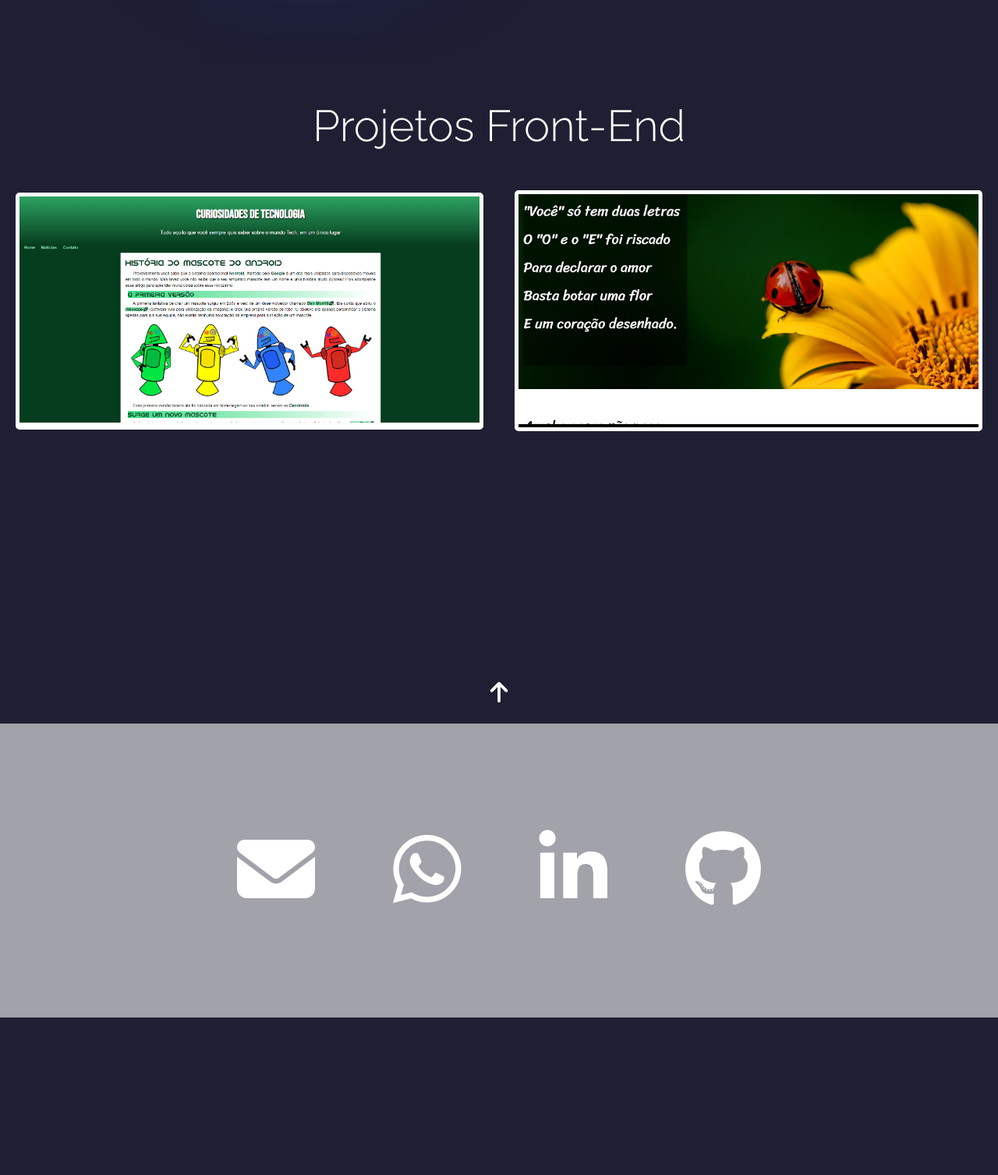
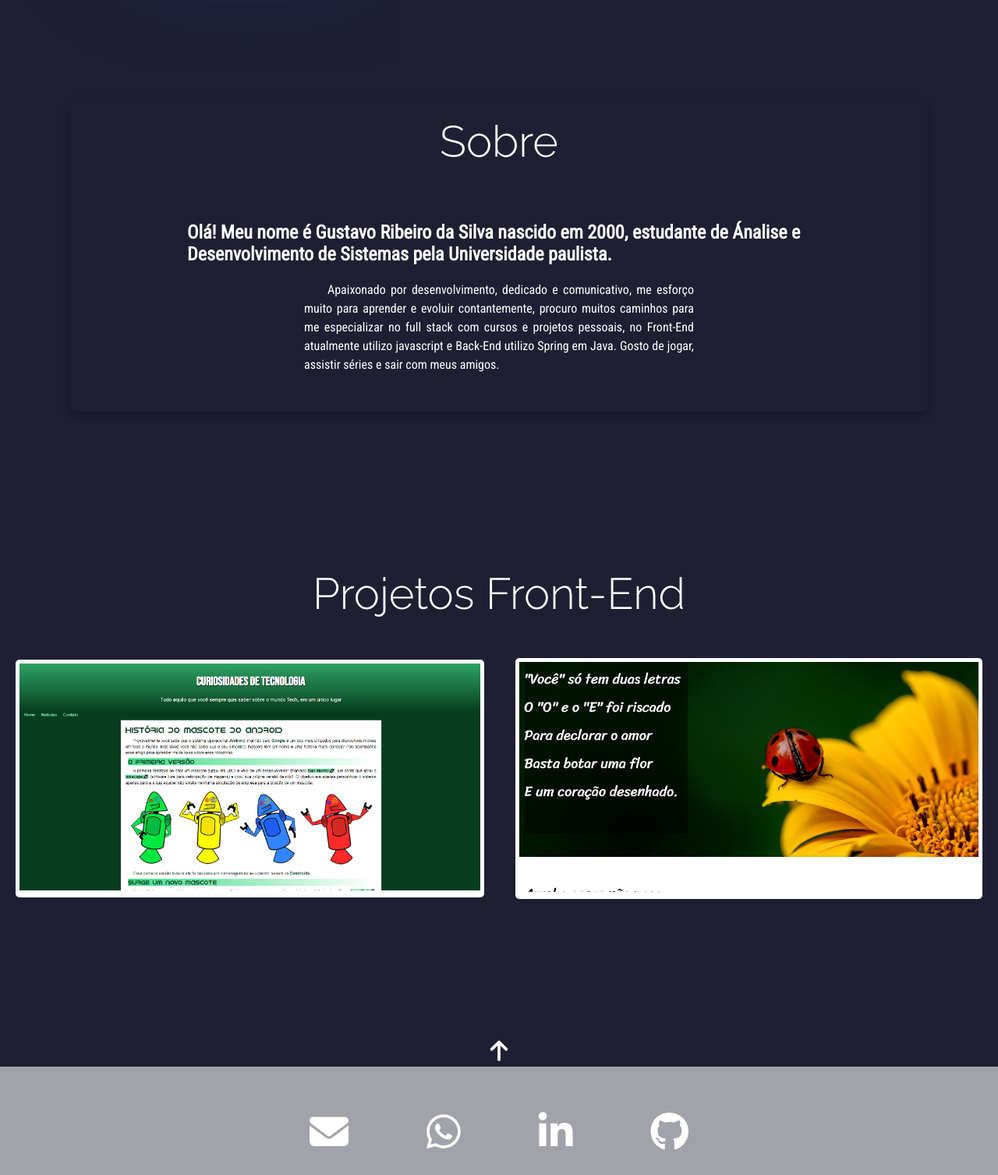
Before and after one commit to Guhfrontend/Codigo, a plain HTML site: page projetos/Portifólio/index.html in a window 1280 px wide. Shown: the part 680-2187 px from the top of the page at 78% size. Before the commit the page ends 1985 px from the top, so only its background shows below. Drawn offline with Linux system fonts and the light colour scheme.

Commit message:
atualizando portfólio

```diff
--- a/projetos/Portifólio/index.html
+++ b/projetos/Portifólio/index.html
@@ -3,15 +3,16 @@
 <head>
     <meta charset="UTF-8">
     <meta name="viewport" content="width=device-width, initial-scale=1.0">
-    <title>Portifólio</title>
+    <title>Portfólio</title>
     <link rel="stylesheet" href="style.css">
+    <link rel="shortcut icon" href="Imagem/icon-256x256.png" type="image/x-icon">
     <script src="https://kit.fontawesome.com/88b0b5e7cb.js" crossorigin="anonymous"></script>
 </head>
 <body>
     <nav id="navegacao">
         <ul class="links">
+            <li><a href="#Sobre" class="link">Sobre</a></li>
             <li><a href="#projetos" class="link">Projetos</a></li>
-            <li><a href="#" class="link">Sobre</a></li>
             <li><a href="#Contato" class="link">Contato</a></li>
         </ul>
     </nav>
@@ -25,6 +26,12 @@
             </div>
         </div>
     </header>
+    <section id="Sobre">
+        <h1>Sobre</h1>
+        <h2>Olá! Meu nome é Gustavo Ribeiro da Silva nascido em 2000, estudante de Ánalise e Desenvolvimento de Sistemas pela Universidade paulista.</h2>
+        <p>Apaixonado por desenvolvimento, dedicado e comunicativo, me esforço muito para aprender e evoluir contantemente, procuro muitos caminhos para me especializar no full stack com cursos e projetos pessoais, no Front-End atualmente utilizo javascript e Back-End utilizo Spring em Java. Gosto de jogar, assistir séries e sair com meus amigos.</p>
+
+    </section>
     <main id="projetos">
         <h1>Projetos Front-End</h1>
         <div id="container">
@@ -38,22 +45,24 @@
 
             </div>
         </div>
+
+    </main>
+
+    <footer id="Contato">
         <div class="icon">
             <a href="#navegacao"><i class="fa-solid fa-arrow-up"></i></a>
         </div>
-    </main>
-    <footer id="Contato">
         <div class="containerContato">
-            <a class="Contato" href="#" target="_blank">
+            <a class="gmail" href="#" target="_blank">
                 <i class="fa-solid fa-envelope"></i>
             </a>
-            <a href="#" class="Contato" target="_blank">
+            <a href="#" class="whatsapp" target="_blank">
                 <i class="fa-brands fa-whatsapp"></i>
             </a>
-            <a class="Contato" href="https://www.linkedin.com/in/gustavo-ribeiro-35b118268/" target="_blank">
+            <a class="linkedin" href="https://www.linkedin.com/in/gustavo-ribeiro-35b118268/" target="_blank">
                 <i class="fa-brands fa-linkedin-in"></i>
             </a>
-            <a class="Contato" href="https://github.com/Guhfrontend" target="_blank">
+            <a class="github" href="https://github.com/Guhfrontend" target="_blank">
                 <i class="fa-brands fa-github"></i>
             </a>
 
--- a/projetos/Portifólio/style.css
+++ b/projetos/Portifólio/style.css
@@ -42,11 +42,6 @@ nav  {
     transition: 0.5s ease-in-out;
 }
 .link:hover::after {
-    /*padding: 15px;
-    font-size: bolder;
-    background-color: #ffffff85;
-    color: #1F1F33;
-    border-radius: 20px;*/
     width: 100%;
 }
 header {
@@ -60,16 +55,15 @@ header .info h1 {
     font-size: 5rem;
     font-weight: 500;
 }
-h3 {
+header .info h3 {
     font-size: 1.5rem;
-    padding-left: 6vw;
 }
 .nome {
     text-decoration: none;
     border-radius: 50px;
 }
 .nome :hover {
-    font-size: 3.5rem;
+    font-size: 4rem;
     margin: 5px;
     border-radius: 50px;
 }
@@ -85,7 +79,7 @@ h3 {
     position: absolute;
     box-shadow: 0 0 1000px 60px #1d4ed8;
     z-index: -100;
-    transform: translate(-15rem, 0);
+    transform: translate(-20rem, 0);
 }
 header span {
     -webkit-text-fill-color: transparent;
@@ -95,7 +89,7 @@ header span {
 }
 main {
     width: 100%;
-    height: 100vh;
+    height: 80vh;
 }
 main h1 {
     display: flex;
@@ -115,7 +109,7 @@ main h1 {
 }
 .box1  {
     display: flex;
-    width: 70%;
+    max-width: 700px;
     margin: 0px 20px 0px 20px;
     border: 5px solid white;
     background-color: white;
@@ -131,13 +125,12 @@ main h1 {
     transition: all ease 0.3s;
     border-radius: 20px;
 }
-
 .box2 {
     display: flex;
-    width: 70%;
+    max-width: 700px;
     margin: 0px 20px 0px 20px;
     border: 5px solid white;
-    background-color: black;
+    background-color: white;
     border-radius: 5px;
     transition: all ease 0.3s;
 }
@@ -150,24 +143,62 @@ main h1 {
     transition: all ease 0.3s;
     border-radius: 20px;
 }
+@media screen and (max-width: 900px){
+    #container {
+        flex-direction: column;
+        gap: 20px;
+    }
+}
+section {
+    padding: auto;
+    margin: auto;
+    margin-bottom: 200px;
+    width: auto;
+    max-width: 800px;
+    height: 50vh;
+    padding: 0px 150px;
+    box-shadow: 0px 5px 10px #18182d;
+    border-radius: 10px;
+}
+section h1 {
+    display: flex;
+    margin: 50px;
+    font-size: 3.5rem;
+    font-family:'Raleway', sans-serif;
+    font-weight: 300;
+    justify-content: center;
+    color: white;
+    padding: 20px;
+}
+section h2 {
+    color: white;
+    font-family: 'Roboto Condensed', sans-serif;
+
+}
+section p{
+    color: white;
+    text-indent: 30px;
+    text-align: justify;
+    line-height: 1.5em;
+    font-family: 'Roboto Condensed', sans-serif;
+    padding: 20px 150px;
+}
+footer {
+    width: 100%;
+    padding: 25px 0px;
+    background-color: #ffffff95;
+}
 .icon a {
     display: flex;
     justify-content: center;
-    margin-top: 320px;
     font-size: 30px;
     color: #fff;
     transition: all ease 1s;
     text-decoration: none;
+    transform: translate( 0px, -60px);
 }
 .icon a:hover{
-    color: #ffffff95 ;
-    font-size: 32px;
-
-}
-
-footer {
-    width: 100%;
-    padding: 80px 0;
+    color: #ffffff95;
 }
 .containerContato {
     display: flex;
@@ -175,22 +206,27 @@ footer {
     align-items: center;
     flex-wrap: wrap;
 }
-.Contato {
-    font-size: 100px;
-    margin: 50px;
+.containerContato a {
+    font-size: 50px;
+    margin-left: 50px;
+    margin-right: 50px;
     text-decoration: none;
     color: #fff;
     transition: all ease 1s;
 }
-.Contato:hover {
-    filter: drop-shadow(0 0 80px #0000ff);
+.containerContato .gmail:hover {
+    filter: drop-shadow(0 0 20px #e32b2b);
     transform: rotate(30deg) ;
 }
-footer {
-    background-color: #ffffff95;
+.containerContato .whatsapp:hover {
+    filter: drop-shadow(0 0 20px #00ff4c);
+    transform: rotate(30deg) ;
 }
-@media screen and (max-width: 1050px){
-    #container {
-        flex-direction: column;
-    }
+.containerContato .linkedin:hover {
+    filter: drop-shadow(0 0 20px #0000ff);
+    transform: rotate(30deg) ;
 }
+.containerContato .github:hover {
+    filter: drop-shadow(0 0 20px #0F0326);
+    transform: rotate(30deg) ;
+}
```
Also changed, not shown: projetos/Portifólio/Imagem/icon-256x256.png (added), projetos/Portifólio/Imagem/png-transparent-google-g-suite-scalable-graphics-letter-g-blue-angle-text.ico (added), projetos/Portifólio/Imagem/png-transparent-google-g-suite-scalable-graphics-letter-g-blue-angle-text.png (added).
